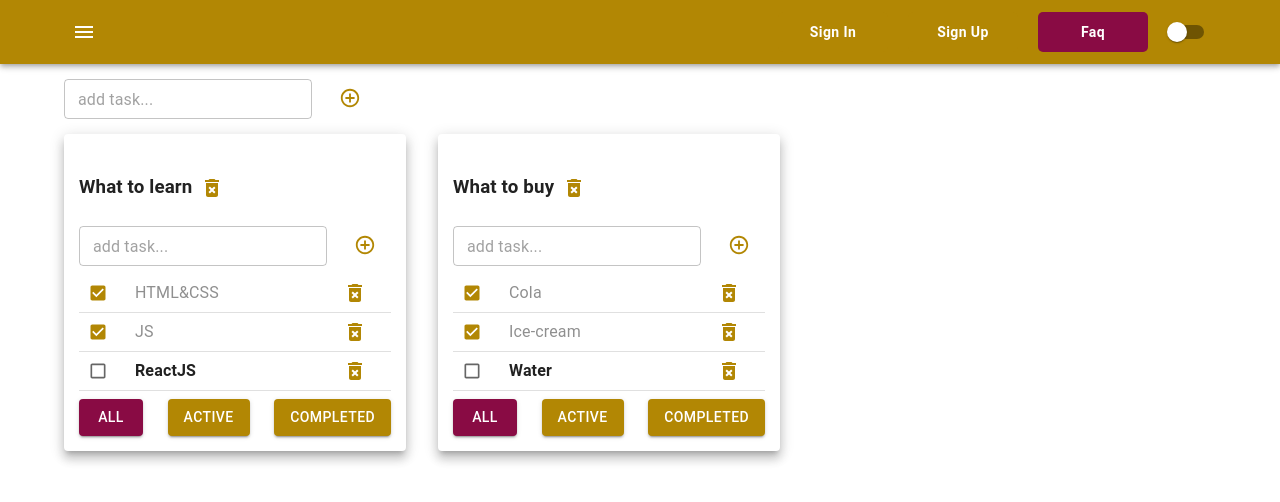
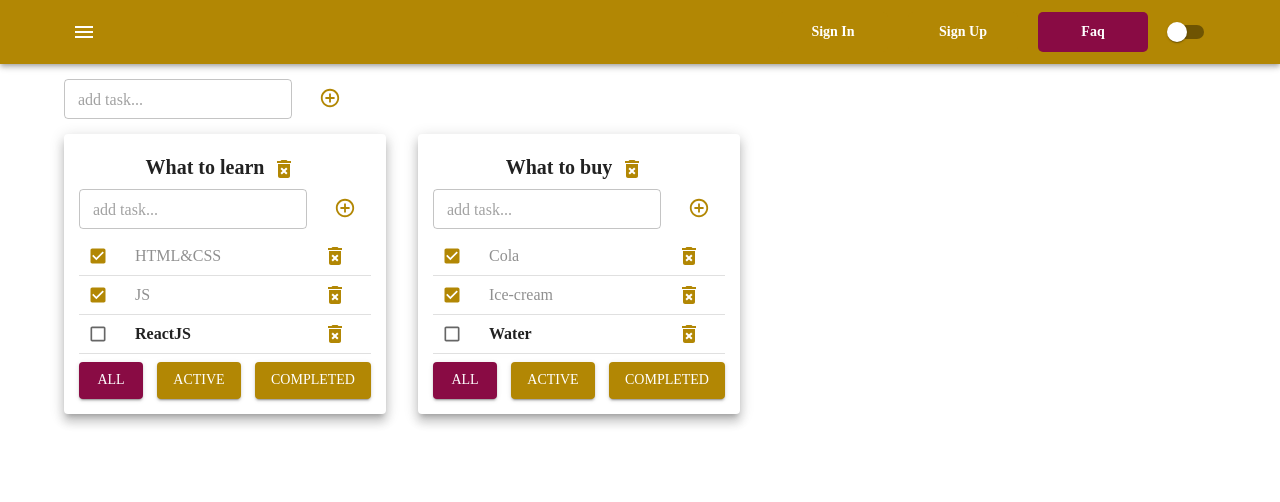
Before and after one commit to kdrenata/todolists, a React (Vite) app: page / in a window 1280 px wide. Shown: the top 502 px of the page. Built offline with nearby package versions, Linux system fonts and the light colour scheme.

Commit message:
todolist fixed from mui

```diff
--- a/src/App.tsx
+++ b/src/App.tsx
@@ -165,6 +165,9 @@ export const App = () => {
             },
             mode: isLightMode ? 'light' : 'dark',
         },
+        typography: {
+            fontFamily: '"Pacifico", cursive',
+        },
 
     })
 
--- a/src/todolistItem/CreateItemForm.tsx
+++ b/src/todolistItem/CreateItemForm.tsx
@@ -37,7 +37,7 @@ export const CreateItemForm = ({createItem}: Props) => {
             <TextField
                 size='small'
                 variant="outlined"
-                className={error ? 'error' : ''}
+
                 value={itemTitle}
                 onChange={changeItemTitleHandler}
                 onKeyDown={createTaskOnEnterHandler}
@@ -45,6 +45,7 @@ export const CreateItemForm = ({createItem}: Props) => {
                 helperText={error}
                 placeholder="add task..."/>
             <Button
+                disableElevation
                 variant="text"
                 size='large'
                 onClick={createItemHandler}
--- a/src/todolistItem/TodolistItem.tsx
+++ b/src/todolistItem/TodolistItem.tsx
@@ -4,7 +4,7 @@ import type {FilterValues, TaskType} from '../App.tsx'
 import style from './TodolistItem.module.css'
 import {CreateItemForm} from "./CreateItemForm.tsx";
 import {EditableSpan} from "./EditableSpan.tsx";
-import {Box, Button, Checkbox, IconButton, List, ListItem, ListItemIcon} from "@mui/material";
+import {Box, Button, Checkbox, IconButton, List, ListItem, ListItemIcon, Typography} from "@mui/material";
 import DeleteForeverIcon from '@mui/icons-material/DeleteForever';
 import {containerSx, getListItemSx} from "./TodolistItem.styles.ts";
 
@@ -76,7 +76,7 @@ export const TodolistItem = (props: Props) => {
 
     return (
         <div className={style.todolist}>
-            <h3>
+            <Typography variant='h6' textAlign='center' sx={{fontWeight: 700}}>
                 <EditableSpan title={title} changeTitle={changeTodolistTitleHandler}/>
                 {/*<Button title='x' onClick={deleteTodolistHandler}/>*/}
                 <IconButton
@@ -84,7 +84,7 @@ export const TodolistItem = (props: Props) => {
                     onClick={deleteTodolistHandler}>
                     <DeleteForeverIcon/>
                 </IconButton>
-            </h3>
+            </Typography>
             <CreateItemForm createItem={createTaskHandler}/>
             {tasks.length === 0 ? (
                 <p>Тасок нет</p>
```
